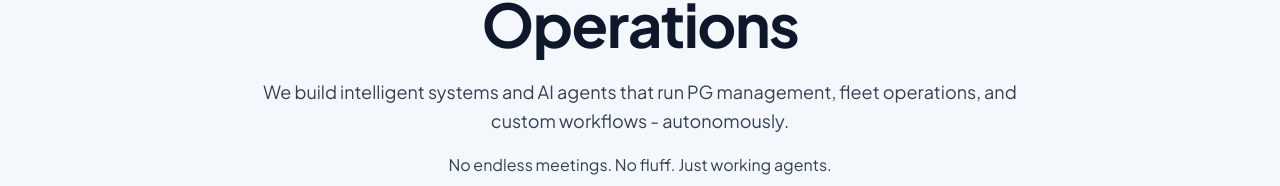
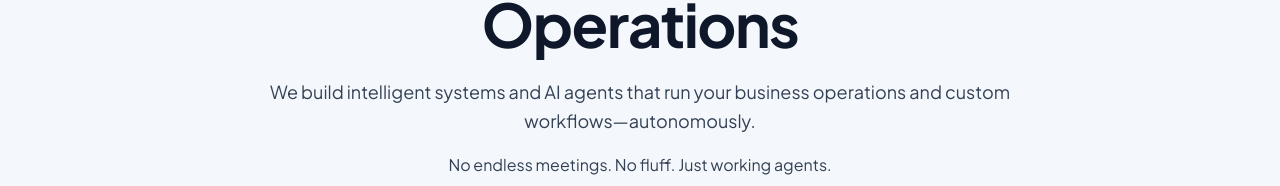
Before and after one commit to kundank191/m100, a Next.js app: page / in a window 1280 px wide. Shown: the part 261-447 px from the top of the page. Built offline with nearby package versions, Linux system fonts and the light colour scheme; no server answers.

Commit message:
update hero

```diff
--- a/src/components/Hero.tsx
+++ b/src/components/Hero.tsx
@@ -47,8 +47,7 @@ export default function Hero() {
           id="hero-subheadline"
           className="text-base sm:text-lg text-slate-300 max-w-2xl xl:max-w-3xl mx-auto mb-4 leading-relaxed"
         >
-          We build intelligent systems and AI agents that run PG management, fleet operations, and custom
-          workflows - autonomously.
+          We build intelligent systems and AI agents that run your business operations and custom workflows—autonomously.
         </p>
         <p className="text-sm sm:text-base text-slate-400 max-w-xl xl:max-w-2xl mx-auto mb-9 leading-relaxed">
           No endless meetings. No fluff. Just working agents.
```
